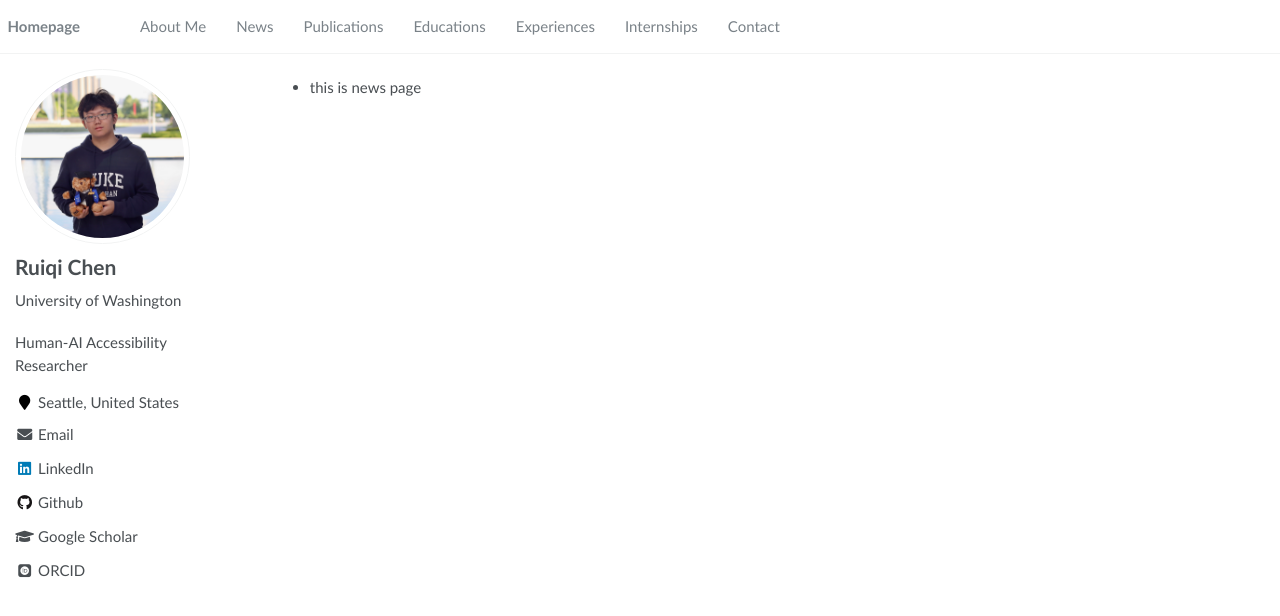
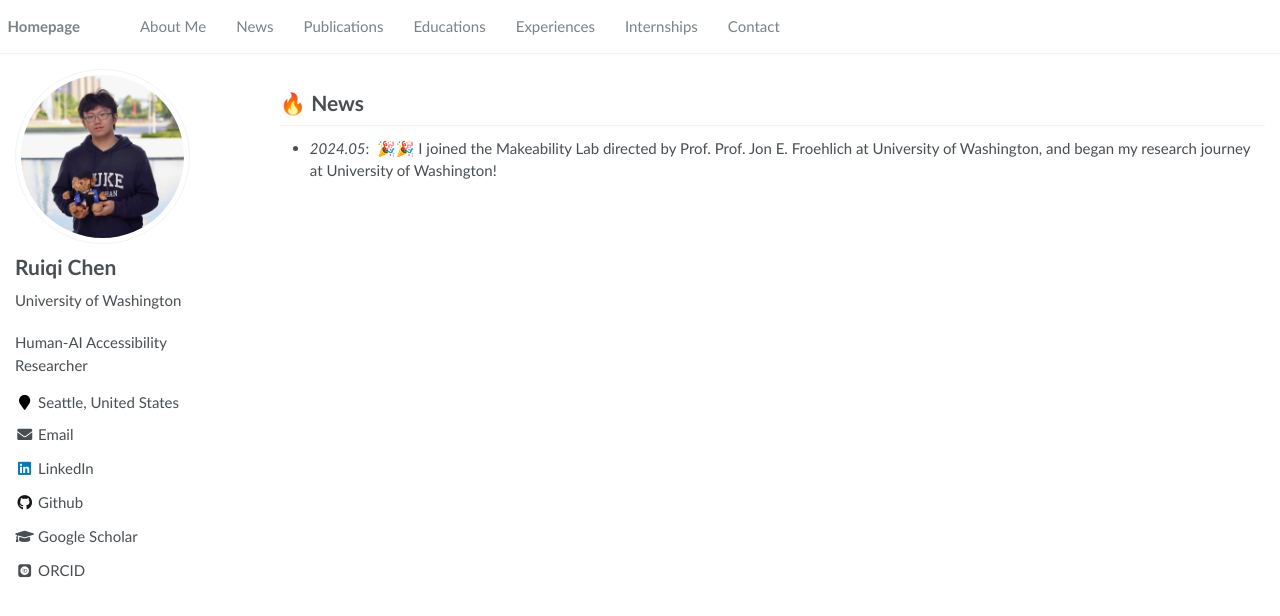
Before and after one commit to Ruiqi-Chen-0216/Ruiqi-Chen-0216.github.io, a Jekyll site: the page built from _pages/news.md, in a window 1280 px wide. Shown: the top 616 px of the page. Built offline with Jekyll 4.4.1, drawn with Linux system fonts in a browser that asks for light colours; some web fonts are replaced.

Commit message:
Update news.md

```diff
--- a/_pages/news.md
+++ b/_pages/news.md
@@ -6,4 +6,7 @@ author_profile: true
 layout: default
 ---
 
-- this is news page
+# 🔥 News
+<!---- *2024.09*: &nbsp;🎉🎉 I joined the ACE Lab directed by Prof. Jacob O. Wobbrock at University of Washington, focusing on AI for accessibility and creative task!
+- *2024.08*: &nbsp;🎉🎉 I joined the Sensors, Energy, and Automation Laboratory (SEAL) directed by Prof. Sep Makhsous at University of Washington, focusing on a project about Al education and DEl (Diversity, Equity, and Inclusion)!-->
+- *2024.05*: &nbsp;🎉🎉 I joined the Makeability Lab directed by Prof. Prof. Jon E. Froehlich at University of Washington, and began my research journey at University of Washington!
```
